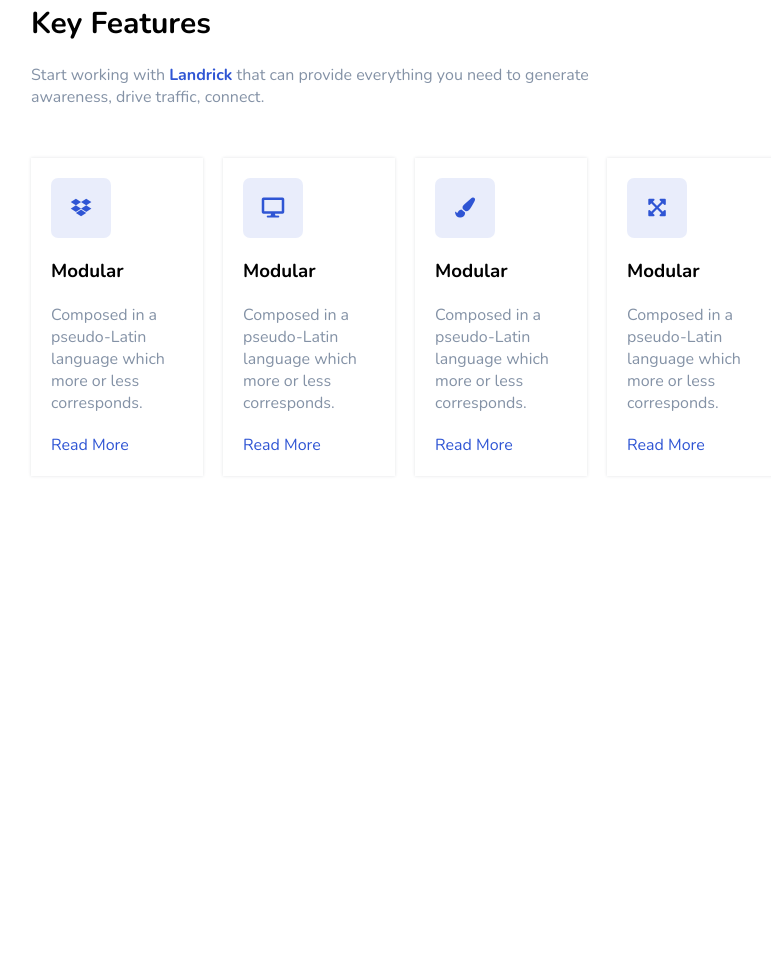
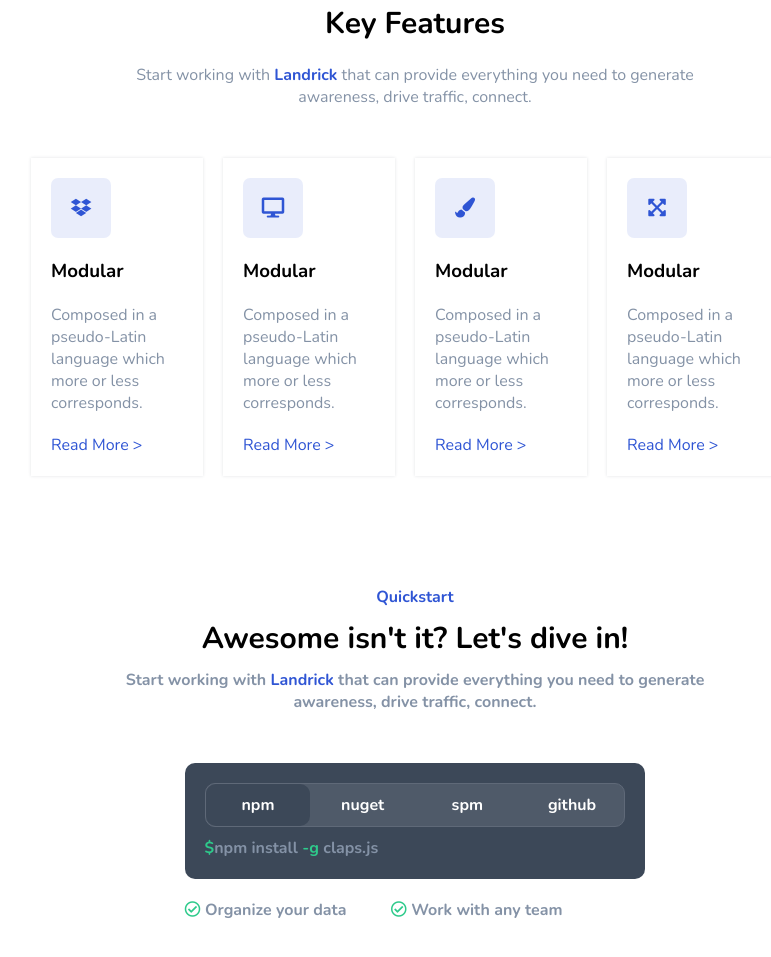
Before and after one commit to marongiu/proj-html-vuejs, a website: page index.html in a window 1280 px wide. Shown: the part 990-1947 px from the top of the page, without its empty margins (225-996 px from the left). Drawn offline with nearby package versions, Linux system fonts and the light colour scheme.

Commit message:
Fine sezione quickstart

```diff
--- a/index.html
+++ b/index.html
@@ -72,7 +72,7 @@
         <hr>
         <div class="container">
           <ul>
-            <li v-for="patner in patners"><img :src="patner.image" alt=""></li>
+            <li v-for="patner in patners"><img :src="patner.image" alt="Lista patner"></li>
           </ul>
         </div>
       </div>
@@ -83,33 +83,37 @@
         <h2>Key Features</h2>
         <p>Start working with <span class="dark-blue">Landrick</span> that can provide everything you need to generate<br> awareness, drive traffic, connect.</p>
       </div>
-    <!-- Card features -->
+      <!-- Card features --> <!-- TODO: Js -->
       <div class="card-container">
-        <div class="card">
-          <div class="icon"><i class="fab fa-dropbox"></i></div>
-          <h3 >Modular</h3>
-          <p >Composed in a pseudo-Latin language which more or less corresponds.</p>
-          <a  href="">Read More</a>
-        </div>
-        <div class="card">
-          <div class="icon"><i class="fas fa-desktop"></i></div>
-          <h3 >Modular</h3>
-          <p >Composed in a pseudo-Latin language which more or less corresponds.</p>
-          <a  href="">Read More</a>
-        </div>
-        <div class="card">
-          <div class="icon"><i class="fas fa-paint-brush"></i></div>
-          <h3 >Modular</h3>
-          <p >Composed in a pseudo-Latin language which more or less corresponds.</p>
-          <a  href="">Read More</a>
-        </div>
-        <div class="card">
-          <div class="icon"><i class="fas fa-expand-arrows-alt"></i></div>
-          <h3 >Modular</h3>
-          <p >Composed in a pseudo-Latin language which more or less corresponds.</p>
-          <a  href="">Read More</a>
+        <div class="card" v-for="card in cards">
+          <div class="icon"><i :class="card.icon"></i></div>
+          <h3 >{{card.title}}</h3>
+          <p>{{card.paragraph}}</p>
+          <a  href="">{{card.anchor}}</a>
         </div>
       </div>
+      <!-- Sezione npm -->
+      <div class="quickstart">
+        <span class="dark-blue">Quickstart</span>
+        <h2>Awesome isn't it? Let's dive in!</h2>
+        <p>Start working with <span class="dark-blue">Landrick</span> that can provide everything you need to generate <br>awareness, drive traffic, connect.</p>
+      </div>
+      <!-- Creazione console  -->
+      <div class="quickstart-npm">
+        <ul>
+          <li>npm</li>
+          <li>nuget</li>
+          <li>spm</li>
+          <li>github</li>
+        </ul>
+        <p class="mt-1"><span class="green">$</span>npm install <span class="green">-g</span> claps.js</p>
+      </div>
+      <div class="quickstart-npn-subtitle container mt-2">
+        <span class="grey mr-4"><i class="far fa-check-circle green"></i> Organize your data</span>
+        <span class="grey"><i class="far fa-check-circle green"></i> Work with any team</span>
+      </div>
+
+
     </main>
 
     <footer>
--- a/mix-manifest.json
+++ b/mix-manifest.json
@@ -1,3 +1,4 @@
 {
+    "/dist/js/main.js": "/dist/js/main.js",
     "/dist/css/master.css": "/dist/css/master.css"
 }
--- a/src/js/main.js
+++ b/src/js/main.js
@@ -64,6 +64,33 @@ var app = new Vue({
         image: './dist/img/spotify.svg'
       },
     ],
+
+    cards: [
+      {
+        title: 'Modular',
+        paragraph: 'Composed in a pseudo-Latin language which more or less corresponds.',
+        anchor: 'Read More >',
+        icon: 'fab fa-dropbox'
+      },
+      {
+        title: 'Modular',
+        paragraph: 'Composed in a pseudo-Latin language which more or less corresponds.',
+        anchor: 'Read More >',
+        icon: 'fas fa-desktop'
+      },
+      {
+        title: 'Modular',
+        paragraph: 'Composed in a pseudo-Latin language which more or less corresponds.',
+        anchor: 'Read More >',
+        icon: 'fas fa-paint-brush'
+      },
+      {
+        title: 'Modular',
+        paragraph: 'Composed in a pseudo-Latin language which more or less corresponds.',
+        anchor: 'Read More >',
+        icon: 'fas fa-expand-arrows-alt'
+      }
+    ]
   },
 
   mounted() {
--- a/src/scss/partials/_common.scss
+++ b/src/scss/partials/_common.scss
@@ -6,6 +6,14 @@
 .dark-blue {
   color: $dark-blue;
   font-weight: bold;
+}
+
+.green {
+  color: #2eca8b;
+}
+
+.grey {
+  color: #8492A6;
 }
 
 .mt-1 {
@@ -26,3 +34,7 @@
 .mt-5 {
   margin-top: 50px;
 }
+
+.mr-4 {
+  margin-right: 40px;
+}
--- a/src/scss/partials/_main.scss
+++ b/src/scss/partials/_main.scss
@@ -1,4 +1,5 @@
 main {
 
   @import '_section_features.scss';
+  @import '_section_quickstart.scss';
 }
--- a/src/scss/partials/_section_features.scss
+++ b/src/scss/partials/_section_features.scss
@@ -1,4 +1,7 @@
 .features {
+  @include flex(center,center,nowrap);
+  flex-direction: column;
+  text-align: center;
   margin-top: $mg-100;
   h2 {
     font-size: 30px;
@@ -21,7 +24,9 @@
 
       &:hover {
         cursor: pointer;
-        background-image: url('/dist/img/1.png');
+        transform: translateY(-20px);
+        transition: 2s;
+        box-shadow: 5px 5px 5px 5px rgba(60,72,88,0.20);
       }
 
     .icon {
--- /dev/null
+++ b/src/scss/partials/_section_quickstart.scss
@@ -0,0 +1,46 @@
+
+.quickstart {
+  margin-top: $mg-100;
+  @include flex(center,center,nowrap);
+  flex-direction: column;
+  * {
+    margin-top: $mg-1;
+  }
+  h2 {
+    font-size: 30px;
+  }
+  p {
+    color: $grey;
+    text-align: center;
+  }
+}
+
+
+  .quickstart-npm {
+    margin: 0 auto;
+    margin-top: $mg-5;
+    padding: $pd-2;
+    border-radius: 10px;
+    width: 60%;
+    background: $npm-background;
+    ul {
+      @include flex(center,space-between,nowrap);
+      border: 1px solid #5f6978;
+      border-radius: 10px;
+      background: $npm-list;
+      li {
+        text-align: center;
+        width: calc(100% / 4);
+        color: $white;
+        padding: $pd-1;
+        &:first-child {
+          border-radius: 10px;
+          background: $npm-background;
+        }
+      }
+    }
+
+    p {
+      color: $grey;
+    }
+  }
--- a/src/scss/partials/_variables.scss
+++ b/src/scss/partials/_variables.scss
@@ -2,6 +2,8 @@
 
 $header-background: #F8F9FC;
 $social-background: #2F55D41A;
+$npm-background: #3C4858;
+$npm-list: #4f5a69;
 // color
 
 $light-grey: #ADB5BD;
```
Also changed, not shown: dist/css/master.css, dist/js/main.js.
